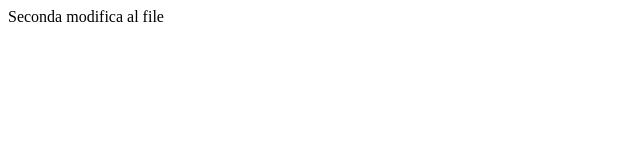
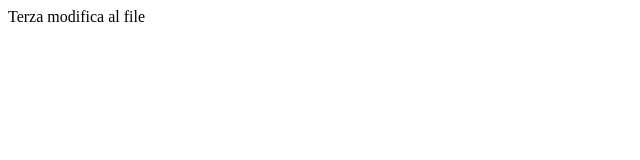
Before and after one commit to filippolongo01/filippolongo01.github.io, a plain HTML site: page index.html in a window 1280 px wide. Shown: the full height of the page, 0-640 px from the left. Drawn offline with Linux system fonts and the light colour scheme.

Commit message:
Ho modificato da seconda a terza

```diff
--- a/index.html
+++ b/index.html
@@ -1,7 +1,7 @@
 <html>
 
 <body>
-    Seconda modifica al file
+    Terza modifica al file
 </body>
 
 </html>
```
